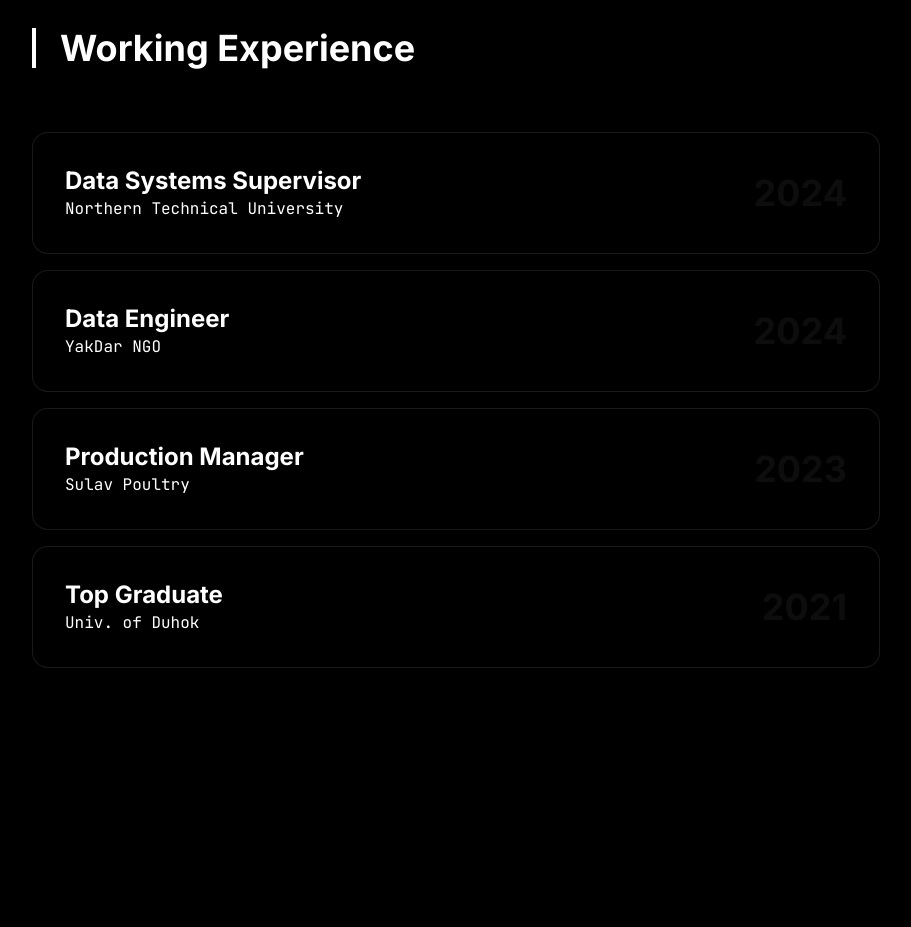
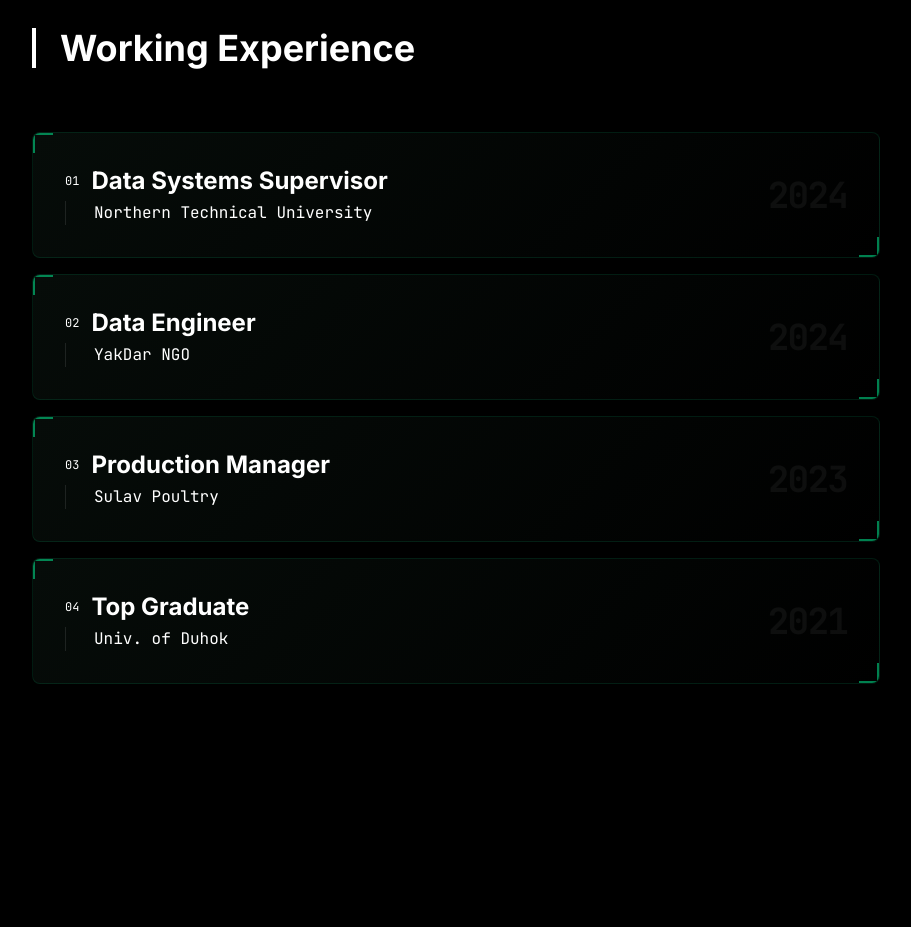
Before and after one commit to MohanadBWE/portfolio-2025, a Next.js app: page / in a window 1280 px wide. Shown: the part 900-1827 px from the top of the page, without its empty margins (184-1095 px from the left). Built offline with nearby package versions, Linux system fonts and the light colour scheme.

Commit message:
UI: Sci-Fi HUD Experience Cards

```diff
--- a/src/app/globals.css
+++ b/src/app/globals.css
@@ -42,22 +42,59 @@
   }
 
   .holo-card {
-    background-color: rgba(0, 0, 0, 0.4);
-    backdrop-filter: blur(24px);
-    /* blur-xl */
-    border: 1px solid rgba(255, 255, 255, 0.1);
-    border-radius: 1rem;
-    /* rounded-2xl */
+    position: relative;
+    background: linear-gradient(135deg, rgba(10, 20, 15, 0.6) 0%, rgba(0, 0, 0, 0.8) 100%);
+    backdrop-filter: blur(12px);
+    border: 1px solid rgba(0, 255, 157, 0.1);
+    /* Very faint base border */
+    border-radius: 0.5rem;
+    /* Sharper corners for sci-fi feel */
     padding: 2rem;
     pointer-events: auto;
-    transition: all 500ms;
+    transition: all 400ms cubic-bezier(0.4, 0, 0.2, 1);
+    overflow: hidden;
+  }
+
+  /* Sci-Fi Corner Markers using Pseudo-elements */
+  .holo-card::before {
+    content: '';
+    position: absolute;
+    top: 0;
+    left: 0;
+    width: 20px;
+    height: 20px;
+    border-top: 2px solid var(--color-primary);
+    border-left: 2px solid var(--color-primary);
+    opacity: 0.5;
+    transition: all 400ms;
+  }
+
+  .holo-card::after {
+    content: '';
+    position: absolute;
+    bottom: 0;
+    right: 0;
+    width: 20px;
+    height: 20px;
+    border-bottom: 2px solid var(--color-primary);
+    border-right: 2px solid var(--color-primary);
+    opacity: 0.5;
+    transition: all 400ms;
   }
 
   .holo-card:hover {
+    background: linear-gradient(135deg, rgba(0, 255, 157, 0.05) 0%, rgba(0, 0, 0, 0.9) 100%);
     border-color: rgba(0, 255, 157, 0.3);
-    /* primary/30 */
-    background-color: rgba(0, 0, 0, 0.6);
-    box-shadow: 0 0 30px rgba(0, 255, 157, 0.1);
+    box-shadow: 0 0 40px rgba(0, 255, 157, 0.1);
+    transform: translateY(-2px);
+  }
+
+  .holo-card:hover::before,
+  .holo-card:hover::after {
+    width: 30px;
+    height: 30px;
+    opacity: 1;
+    box-shadow: 0 0 10px rgba(0, 255, 157, 0.5);
   }
 
   .holo-tag {
--- a/src/components/ExperienceTimeline.tsx
+++ b/src/components/ExperienceTimeline.tsx
@@ -76,11 +76,16 @@ export default function ExperienceTimeline() {
                             onClick={() => setSelectedExp(exp)}
                             className="holo-card flex flex-col md:flex-row items-start md:items-center justify-between gap-4 md:gap-0 group cursor-pointer"
                         >
-                            <div className="w-full md:w-auto">
-                                <h3 className="text-xl md:text-2xl font-bold text-white group-hover:text-primary transition-colors">{exp.role}</h3>
-                                <p className="text-sm md:text-base text-text-muted font-mono">{exp.company}</p>
+                            {/* Decorative Background Grid/Scanline optional, keeping clean for now */}
+
+                            <div className="w-full md:w-auto z-10">
+                                <div className="flex items-center gap-3 mb-1">
+                                    <span className="text-xs font-mono text-primary/50">{(i + 1).toString().padStart(2, '0')}</span>
+                                    <h3 className="text-xl md:text-2xl font-bold text-white group-hover:text-primary transition-colors">{exp.role}</h3>
+                                </div>
+                                <p className="text-sm md:text-base text-text-muted font-mono pl-7 border-l border-white/10">{exp.company}</p>
                             </div>
-                            <span className="text-3xl md:text-4xl font-bold text-white/5 group-hover:text-white/20 transition-colors self-end md:self-auto">{exp.year}</span>
+                            <span className="text-3xl md:text-4xl font-bold text-white/5 group-hover:text-white/20 transition-colors self-end md:self-auto font-mono tracking-tighter">{exp.year}</span>
                         </motion.div>
                     ))}
                 </div>
```
